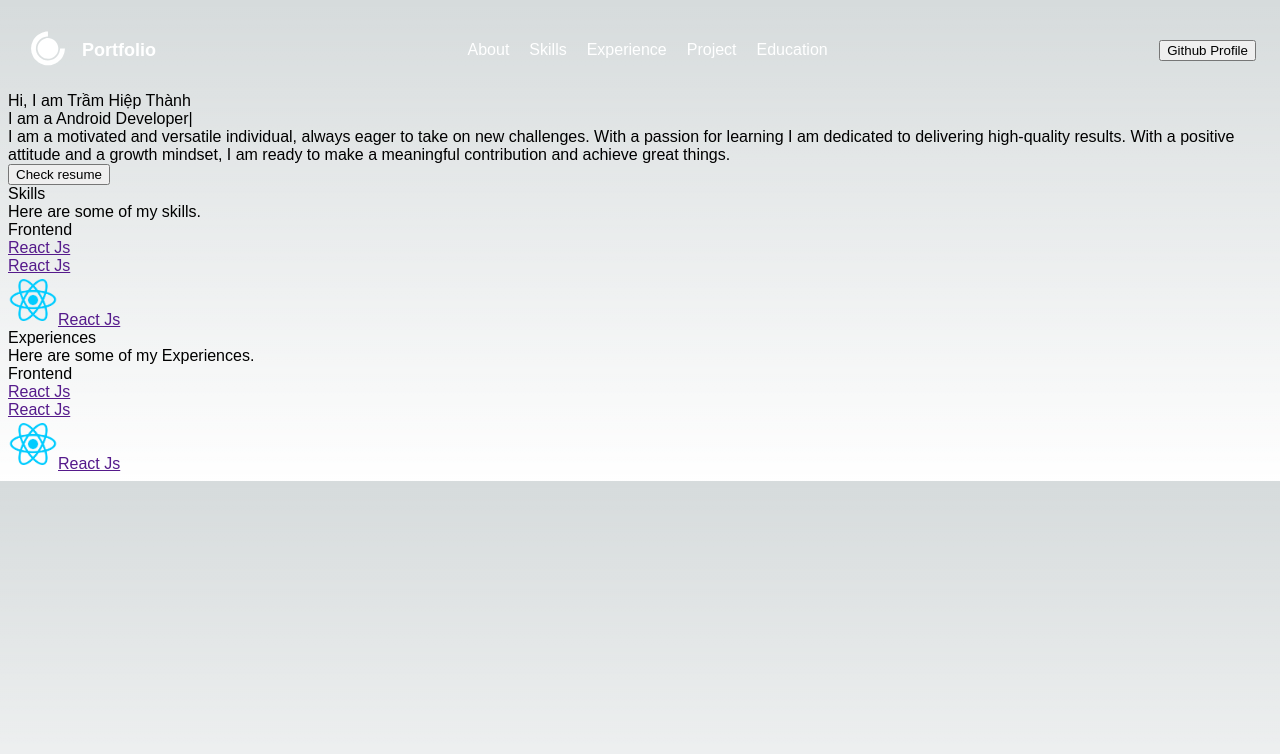
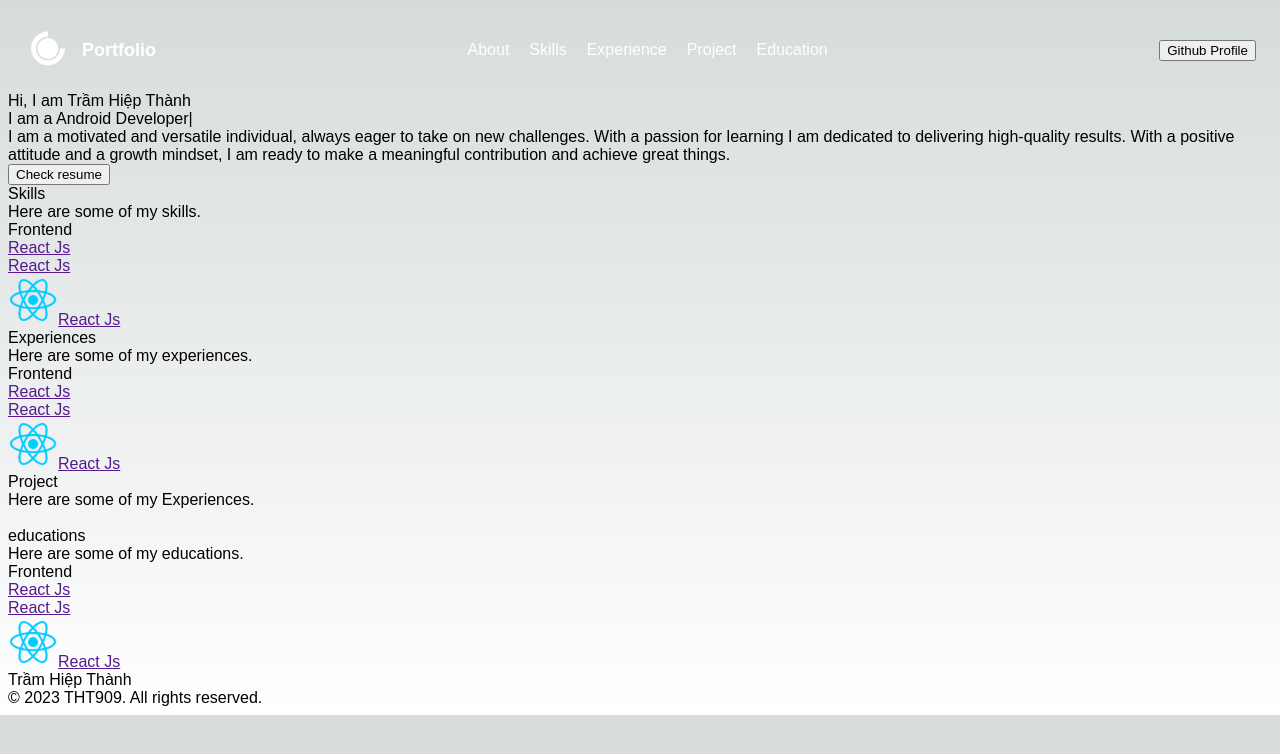
Before and after one commit to THT909/Portfolio, a Next.js app: page / in a window 1280 px wide. Shown: the top 754 px of the page. Built offline with nearby package versions, Linux system fonts and the light colour scheme.

Commit message:
feat: footer,education, project and exprience

```diff
--- a/src/app/components/Education.tsx
+++ b/src/app/components/Education.tsx
@@ -0,0 +1,45 @@
+import style from '../style/Education.module.css';
+import Image from 'next/image';
+import reactjs from '../../public/reactjs.png';
+const Education = () => {
+    return (
+        <div className={style.education}>
+            <div className={style.education_title}>
+                <div className={style.title}>educations</div>
+                <div className={style.sub}>Here are some of my educations.</div>
+            </div>
+            <div className={style.education_component}>
+                <div className={style.education_menu}>
+                    <div className={style.education_menu_title}>Frontend</div>
+                    <div className={style.education_item_list}>
+                        <div className={style.education_item}>
+                            <img className={style.education_image} />
+                            <a href="" className={style.education_name}>
+                                React Js
+                            </a>
+                        </div>
+                        <div className={style.education_item}>
+                            <img className={style.education_image} />
+                            <a href="" className={style.education_name}>
+                                React Js
+                            </a>
+                        </div>
+                        <div className={style.education_item}>
+                            <Image
+                                src={reactjs}
+                                alt=""
+                                className={style.education_image}
+                                width={50}
+                                height={50}
+                            />
+                            <a href="" className={style.education_name}>
+                                React Js
+                            </a>
+                        </div>
+                    </div>
+                </div>
+            </div>
+        </div>
+    );
+};
+export default Education;
--- a/src/app/components/ExperienceSection.tsx
+++ b/src/app/components/ExperienceSection.tsx
@@ -3,36 +3,36 @@ import Image from 'next/image';
 import reactjs from '../../public/reactjs.png';
 const Experience = () => {
     return (
-        <div className={style.Experience}>
-            <div className={style.Experience_title}>
+        <div className={style.experience}>
+            <div className={style.experience_title}>
                 <div className={style.title}>Experiences</div>
-                <div className={style.sub}>Here are some of my Experiences.</div>
+                <div className={style.sub}>Here are some of my experiences.</div>
             </div>
-            <div className={style.Experience_component}>
-                <div className={style.Experience_menu}>
-                    <div className={style.Experience_menu_title}>Frontend</div>
-                    <div className={style.Experience_item_list}>
-                        <div className={style.Experience_item}>
-                            <img className={style.Experience_image} />
-                            <a href="" className={style.Experience_name}>
+            <div className={style.experience_component}>
+                <div className={style.experience_menu}>
+                    <div className={style.experience_menu_title}>Frontend</div>
+                    <div className={style.experience_item_list}>
+                        <div className={style.experience_item}>
+                            <img className={style.experience_image} />
+                            <a href="" className={style.experience_name}>
                                 React Js
                             </a>
                         </div>
-                        <div className={style.Experience_item}>
-                            <img className={style.Experience_image} />
-                            <a href="" className={style.Experience_name}>
+                        <div className={style.experience_item}>
+                            <img className={style.experience_image} />
+                            <a href="" className={style.experience_name}>
                                 React Js
                             </a>
                         </div>
-                        <div className={style.Experience_item}>
+                        <div className={style.experience_item}>
                             <Image
                                 src={reactjs}
                                 alt=""
-                                className={style.Experience_image}
+                                className={style.experience_image}
                                 width={50}
                                 height={50}
                             />
-                            <a href="" className={style.Experience_name}>
+                            <a href="" className={style.experience_name}>
                                 React Js
                             </a>
                         </div>
--- a/src/app/components/Footer.tsx
+++ b/src/app/components/Footer.tsx
@@ -0,0 +1,25 @@
+import exp from 'constants';
+import style from '../style/Footer.module.css';
+import Image from 'next/image';
+
+const Footer = () => {
+    return (
+        <div className={style.footer}>
+            <div className={style.name}>Trầm Hiệp Thành</div>
+            <div className={style.sub_nav}>
+                <a href="" className={style.nav}></a>
+                <a href="" className={style.nav}></a>
+                <a href="" className={style.nav}></a>
+                <a href="" className={style.nav}></a>
+                <a href="" className={style.nav}></a>
+            </div>
+            <div className={style.icon_ls}>
+                <i className={style.icon}></i>
+                <i className={style.icon}></i>
+                <i className={style.icon}></i>
+            </div>
+            <div className="copy-right">© 2023 THT909. All rights reserved.</div>
+        </div>
+    );
+};
+export default Footer;
--- a/src/app/components/ProjectSection.tsx
+++ b/src/app/components/ProjectSection.tsx
@@ -0,0 +1,23 @@
+import style from '../style/ProjectSection.module.css';
+import Image from 'next/image';
+import reactjs from '../../public/reactjs.png';
+const Project = () => {
+    return (
+        <div className={style.Project}>
+            <div className={style.project_title}>
+                <div className={style.title}>Project</div>
+                <div className={style.sub}>Here are some of my Experiences.</div>
+            </div>
+            <div className={style.project_component}>
+                <div className={style.tag}>
+                    <img src="" alt="" />
+                    <div className={style.skill_tag}></div>
+                    <div className={style.project_name}></div>
+                    <div className={style.project_day}></div>
+                    <div className={style.description}></div>
+                </div>
+            </div>
+        </div>
+    );
+};
+export default Project;
--- a/src/app/page.tsx
+++ b/src/app/page.tsx
@@ -2,6 +2,9 @@ import Navigation from './components/Navigation';
 import About from './components/About';
 import Skill from './components/SkillsSection';
 import Experience from './components/ExperienceSection';
+import Project from './components/ProjectSection';
+import Education from './components/Education';
+import Footer from './components/Footer';
 export default function Home() {
     return (
         <div className="main">
@@ -9,6 +12,9 @@ export default function Home() {
             <About />
             <Skill />
             <Experience />
+            <Project />
+            <Education />
+            <Footer />
         </div>
     );
 }
```
